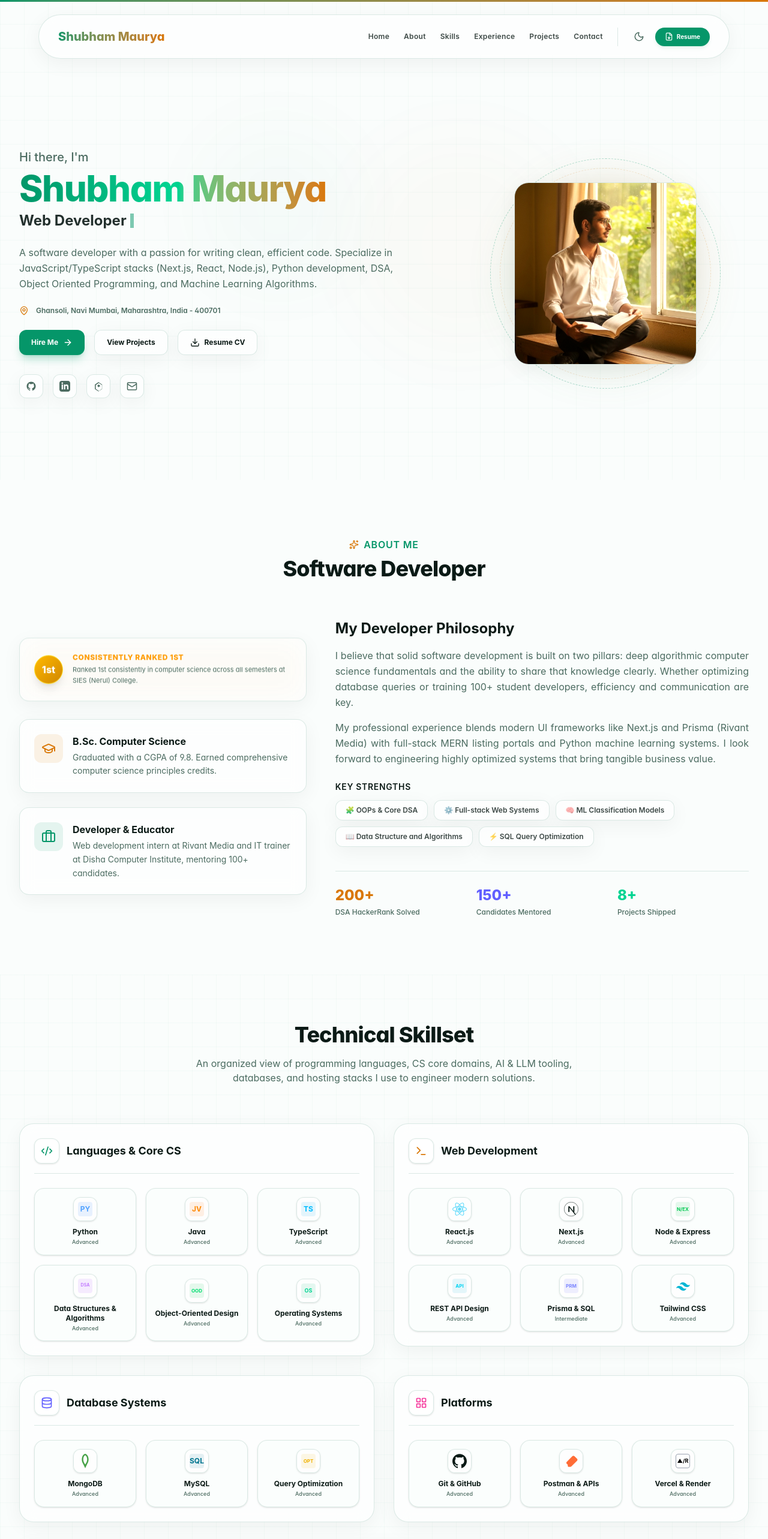
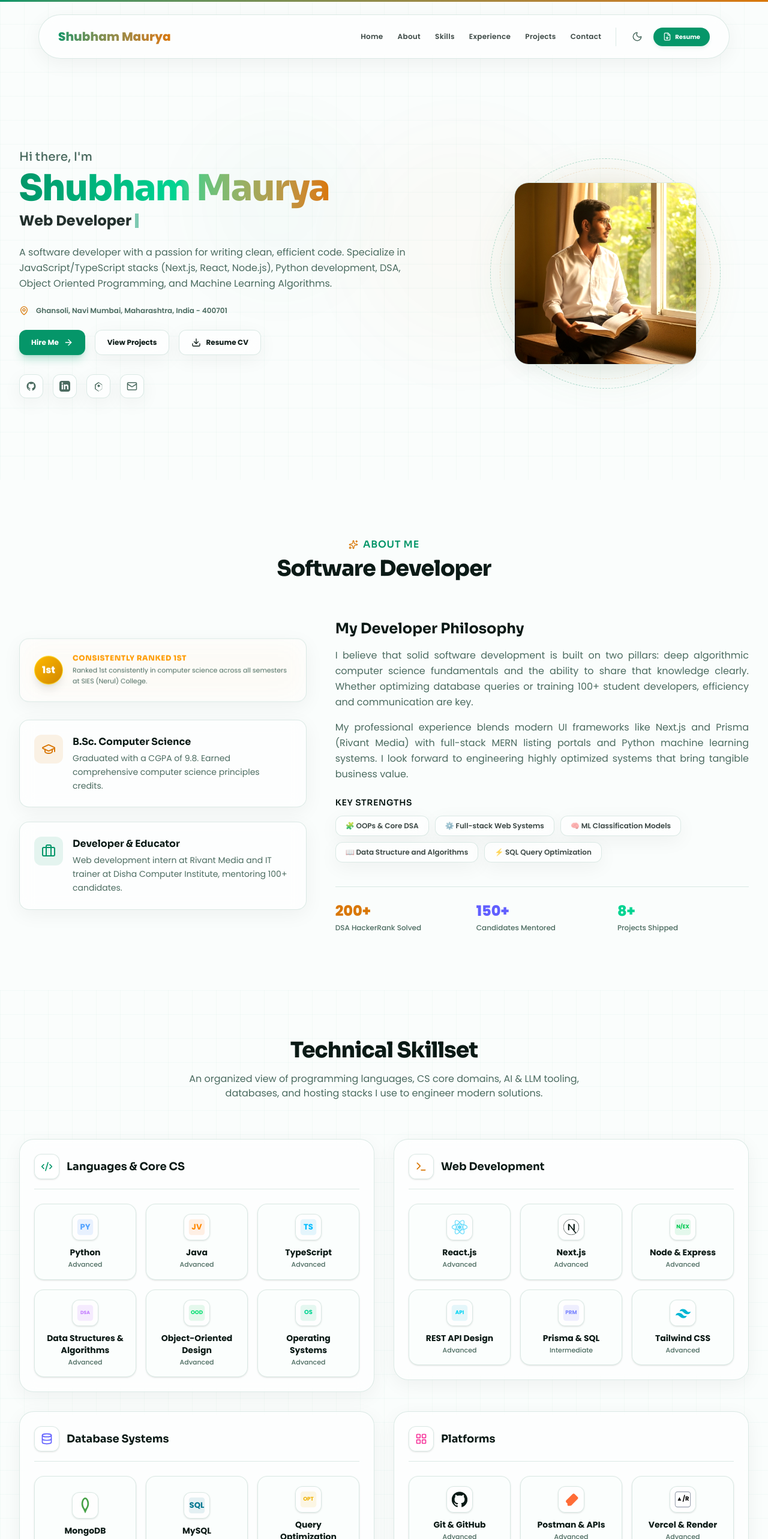
Before and after one commit to Shubhamprogrammar/shubham-portfolio, a Next.js app: page / in a window 1280 px wide. Shown: the top 2566 px of the page at 60% size. Built offline with nearby package versions, Linux system fonts and the light colour scheme.

Commit message:
update font family to sora and poppins

```diff
--- a/src/app/globals.css
+++ b/src/app/globals.css
@@ -33,7 +33,8 @@
 }
 
 @theme {
-  --font-sans: "SF Pro Display", -apple-system, BlinkMacSystemFont, var(--font-inter), ui-sans-serif, system-ui, sans-serif;
+  --font-sans: var(--font-poppins), ui-sans-serif, system-ui, sans-serif;
+  --font-heading: var(--font-sora), var(--font-poppins), ui-sans-serif, system-ui, sans-serif;
   --font-mono: var(--font-geist-mono), ui-monospace, monospace;
   --color-background: var(--background);
   --color-foreground: var(--foreground);
@@ -50,6 +51,10 @@
 }
 
 @layer base {
+  h1, h2, h3, h4, h5, h6 {
+    font-family: var(--font-heading);
+  }
+
   html {
     scroll-behavior: smooth;
     overflow-x: hidden;
@@ -58,7 +63,6 @@
   body {
     background-color: var(--background);
     color: var(--foreground);
-    font-feature-settings: "cv02", "cv03", "cv04", "cv11";
     transition: background-color 0.3s ease, color 0.3s ease;
   }
 
--- a/src/app/layout.tsx
+++ b/src/app/layout.tsx
@@ -1,11 +1,19 @@
 import type { Metadata } from "next";
-import { Inter, Geist_Mono } from "next/font/google";
+import { Poppins, Sora, Geist_Mono } from "next/font/google";
 import "./globals.css";
 import { ThemeProvider } from "@/components/ThemeProvider";
 
-const inter = Inter({
-  variable: "--font-inter",
+const poppins = Poppins({
+  variable: "--font-poppins",
   subsets: ["latin"],
+  weight: ["400", "500", "600", "700", "800"],
+  display: "swap",
+});
+
+const sora = Sora({
+  variable: "--font-sora",
+  subsets: ["latin"],
+  display: "swap",
 });
 
 const geistMono = Geist_Mono({
@@ -62,7 +70,7 @@ export default function RootLayout({
   return (
     <html
       lang="en"
-      className={`${inter.variable} ${geistMono.variable} h-full antialiased scroll-smooth`}
+      className={`${poppins.variable} ${sora.variable} ${geistMono.variable} h-full antialiased scroll-smooth`}
       suppressHydrationWarning
     >
       <body className="min-h-full flex flex-col bg-background text-foreground transition-colors duration-300">
--- a/src/components/Projects.tsx
+++ b/src/components/Projects.tsx
@@ -130,7 +130,7 @@ export default function Projects() {
         "A secure secrets management dashboard for environment variables and credentials. Designed to centralize access control, protect sensitive configuration, and provide a clean developer experience for team workflows.",
       tags: ["Next.js", "TypeScript", "Tailwind CSS", "Encryption", "Secrets Management", "Dashboard"],
       githubUrl: "https://github.com/Shubhamprogrammar/env-vault",
-      liveUrl: "https://online-env-vault.vercel.app/",
+      liveUrl: "https://online-env-vault.sas3d.in",
       visual: (
         <div className="absolute inset-0 bg-gradient-to-br from-slate-950 via-slate-900 to-emerald-950 flex flex-col justify-between p-6 text-white select-none">
           <div className="flex justify-between items-center">
@@ -162,7 +162,7 @@ export default function Projects() {
         "An AI-driven pull request assistant that analyzes diffs, highlights code quality issues, and suggests improvements. Built to accelerate code review and make collaborator feedback more precise with contextual suggestions.",
       tags: ["React.js", "AI", "NLP", "Code Review", "GitHub API", "Automation"],
       githubUrl: "https://github.com/Shubhamprogrammar/pr-reviewer",
-      liveUrl: "https://pr-reviewer-virid.vercel.app/",
+      liveUrl: "https://pr-reviewer-virid.sas3d.in/",
       visual: (
         <div className="absolute inset-0 bg-gradient-to-br from-slate-950 via-slate-900 to-purple-950 flex flex-col justify-between p-6 text-white select-none">
           <div className="flex justify-between items-center">
@@ -233,7 +233,7 @@ export default function Projects() {
         "A collaborative MERN stack web platform designed to allow users to express thoughts and ideas freely. Leverages JWT authorization filters and a responsive UI layout to drive candidate engagement and interactive discussions.",
       tags: ["React.js", "Node.js", "Express.js", "MongoDB", "Bootstrap CSS", "JWT Auth"],
       githubUrl: "https://github.com/Shubhamprogrammar/open-your-heart-frontend",
-      liveUrl: "https://openyourhearts.vercel.app/",
+      liveUrl: "https://openyourhearts.sas3d.in/",
       visual: (
         <div className="absolute inset-0 bg-gradient-to-br from-rose-950 via-slate-900 to-rose-900 flex flex-col justify-between p-6 text-white select-none">
           <div className="flex justify-between items-center">
--- a/src/components/Skills.tsx
+++ b/src/components/Skills.tsx
@@ -339,14 +339,16 @@ export default function Skills() {
                   <motion.div
                     key={skill.name}
                     whileHover={{ scale: 1.05, translateY: -2 }}
-                    className="p-3.5 rounded-2xl border border-card-border bg-background/50 hover:bg-card-bg flex flex-col items-center justify-center text-center gap-2.5 transition-all duration-200 group cursor-pointer shadow-sm hover:shadow-md hover:border-primary/30"
+                    className="p-4 rounded-2xl border border-card-border bg-background/50 hover:bg-card-bg flex flex-col items-center justify-center text-center gap-2.5 transition-all duration-200 group cursor-pointer shadow-sm hover:shadow-md hover:border-primary/30"
                   >
-                    <div className="w-10 h-10 rounded-xl bg-card-bg border border-card-border flex items-center justify-center transition-all duration-200 group-hover:scale-110 shadow-sm">
-                      {skill.icon}
+                    <div className="w-11 h-11 rounded-xl bg-card-bg border border-card-border flex items-center justify-center transition-all duration-200 group-hover:scale-110 shadow-sm">
+                      <div className="scale-110 flex items-center justify-center">
+                        {skill.icon}
+                      </div>
                     </div>
                     <div>
-                      <p className="text-xs font-bold text-foreground">{skill.name}</p>
-                      <p className="text-[9px] font-medium text-muted mt-0.5">{skill.level}</p>
+                      <p className="text-sm font-bold text-foreground">{skill.name}</p>
+                      <p className="text-[11px] font-medium text-muted mt-0.5">{skill.level}</p>
                     </div>
                   </motion.div>
                 ))}
```
Also changed, not shown: 1 other file (tests, documents, lock files or other folders).
